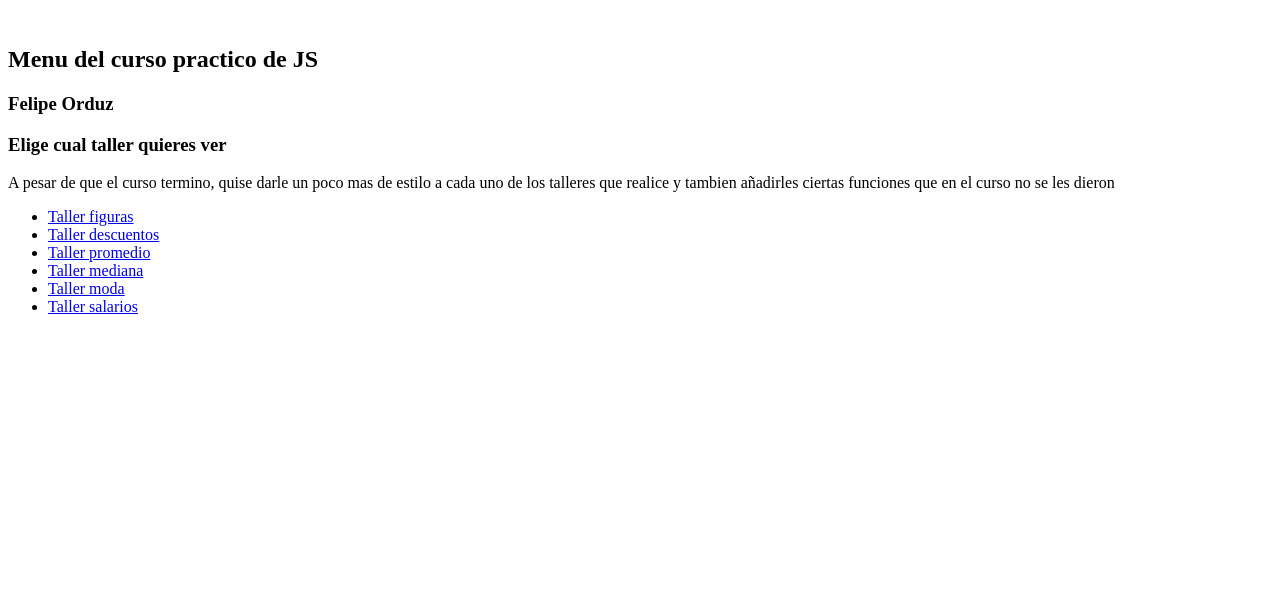
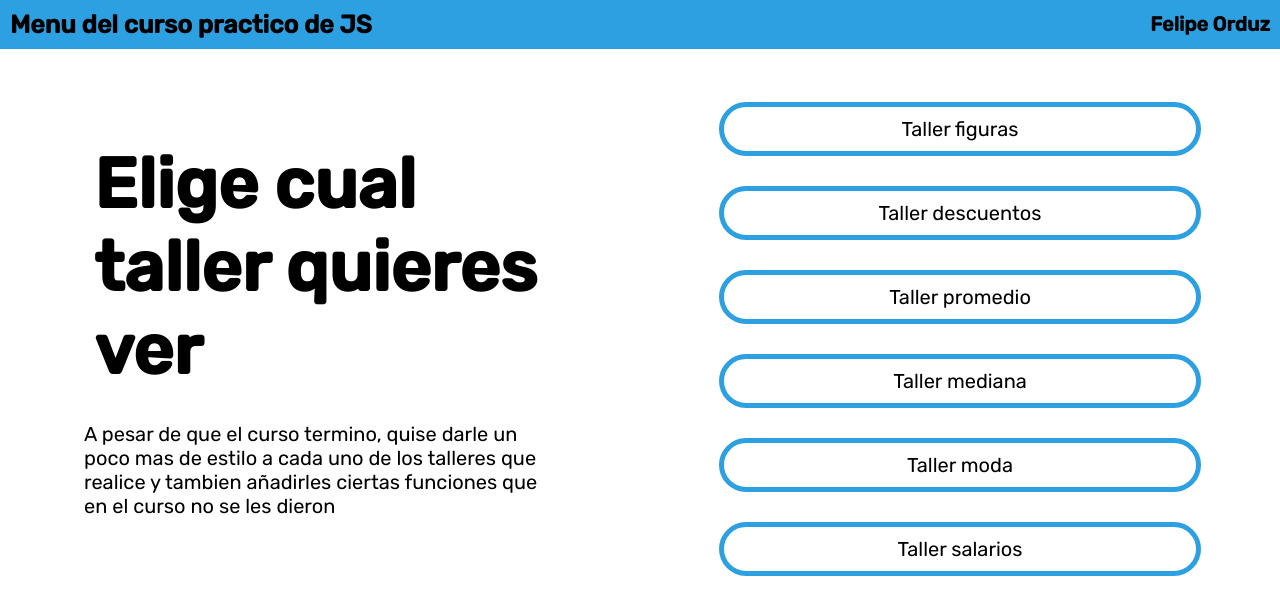
Before and after one commit to OrduXXZ05/cursoPracticoJS2.0, a plain HTML site: page index.html in a window 1280 px wide. Drawn offline with Linux system fonts and the light colour scheme.

Commit message:
Cree una carpeta de estilos CSS y le añadi estilos a el index

```diff
--- /dev/null
+++ b/css/style.css
@@ -0,0 +1,105 @@
+* {
+    box-sizing: border-box;
+    padding: 0;
+    margin: 0;
+    font-family: 'Rubik', sans-serif;
+}
+
+html {
+    font-size: 62.5%;
+}
+
+.header {
+    display: flex;
+    background-color: rgb(45, 160, 226);
+    width: 100%;
+    height: 20%;
+    justify-content: flex-start;
+}
+
+.header .titleContainer {
+    display: flex;
+    justify-content: space-between;
+}
+
+.titleContainer {
+    width: inherit;
+}
+
+.header h2 {
+    margin: 1rem;
+    display: flex;
+    font-size: 2.5rem;
+}
+
+.header h3 {
+    margin: 1rem;
+    padding-top: 0.2rem;
+    display: flex;
+    font-size: 2rem;
+}
+
+.logo {
+    display: flex;
+}
+
+.mainContent {
+    display: flex;
+    flex-direction: row;
+    align-content: space-between;
+}
+
+.mainSinapsis {
+    width: 40%;
+    margin: 5% 5%;
+    height: 80%;
+
+}
+
+.mainSinapsis h1 {
+    margin: 3rem;
+    font-size: 7rem;
+}
+
+.mainSinapsis p {
+    margin: 2rem;
+    font-size: 2rem;
+}
+
+.linksTalleres {
+    width: 40%;
+    margin: 3% 5%;
+}
+
+.linksTalleres ul {
+    display: flex;
+    flex-direction: column;
+    justify-content: center;
+}
+
+.linksTalleres ul li {
+    font-size: 2rem;
+    margin: 1.5rem;
+    list-style: none;
+    border: solid 0.5rem rgb(45, 160, 226);
+    border-radius: 10rem;
+}
+
+.linksTalleres ul li:hover {
+    background-color: rgb(45, 160, 226);
+}
+
+.linksTalleres a {
+    text-decoration: none;
+    color: black;
+    text-align: center;
+}
+
+.linksTalleres a:hover {
+    color: white;
+}
+
+
+.linksTalleres p {
+    padding: 1rem;
+}
--- a/index.html
+++ b/index.html
@@ -3,23 +3,29 @@
 <head>
     <meta charset="UTF-8">
     <meta name="viewport" content="width=device-width, initial-scale=1.0">
+    <link rel="stylesheet" href="./css/style.css">
+    <link rel="preconnect" href="https://fonts.googleapis.com">
+    <link rel="preconnect" href="https://fonts.gstatic.com" crossorigin>
+    <link href="https://fonts.googleapis.com/css2?family=Rubik:wght@400;500&display=swap" rel="stylesheet">
     <title>Talleres || Curso practico JavaScript</title>
 </head>
 <body>
-    <header>
-        <picture>
+    <header class="header">
+        <picture class="logo">
             <img src="" alt="">
         </picture>
+        <section class="titleContainer">
             <h2>
                 Menu del curso practico de JS
             </h2>
             <h3>
                 Felipe Orduz
             </h3>
+        </section>
     </header>
     <main>
-        <section>
-            <article>
+        <section class="mainContent">
+            <article class="mainSinapsis">
                 <h1>
                     Elige cual taller quieres ver
                 </h1>
@@ -27,14 +33,14 @@
                     A pesar de que el curso termino, quise darle un poco mas de estilo a cada uno de los talleres que realice y tambien añadirles ciertas funciones que en el curso no se les dieron
                 </p>
             </article>
-            <article>
+            <article class="linksTalleres">
                 <ul>
-                    <li><a href="./figuras.html">Taller figuras</a></li>
-                    <li><a href="./descuentos.html">Taller descuentos</a></li>
-                    <li><a href="./promedio.html">Taller promedio</a></li>
-                    <li><a href="./mediana.html">Taller mediana</a></li>
-                    <li><a href="./moda.html">Taller moda</a></li>
-                    <li><a href="./salarios.html">Taller salarios</a></li>
+                    <li><a href="./figuras.html"><p>Taller figuras</p></a></li>
+                    <li><a href="./descuentos.html"><p>Taller descuentos</p></a></li>
+                    <li><a href="./promedio.html"><p>Taller promedio</p></a></li>
+                    <li><a href="./mediana.html"><p>Taller mediana</p></a></li>
+                    <li><a href="./moda.html"><p>Taller moda</p></a></li>
+                    <li><a href="./salarios.html"><p>Taller salarios</p></a></li>
                 </ul>
             </article>
         </section>
```
Lines whose indentation alone changed are shown as unchanged.
